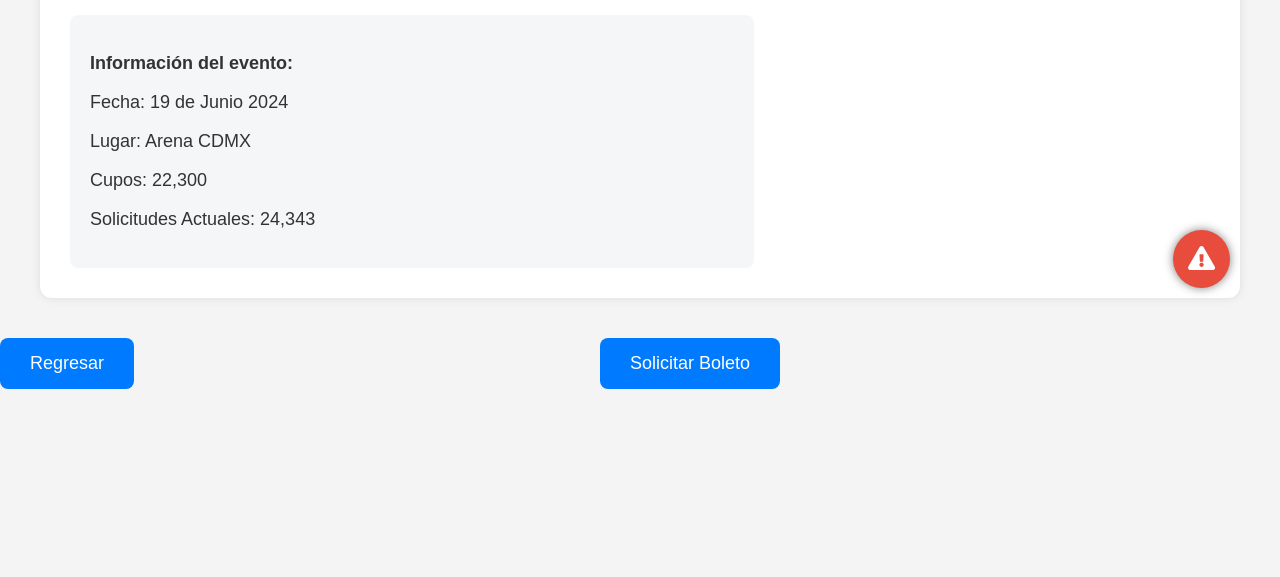
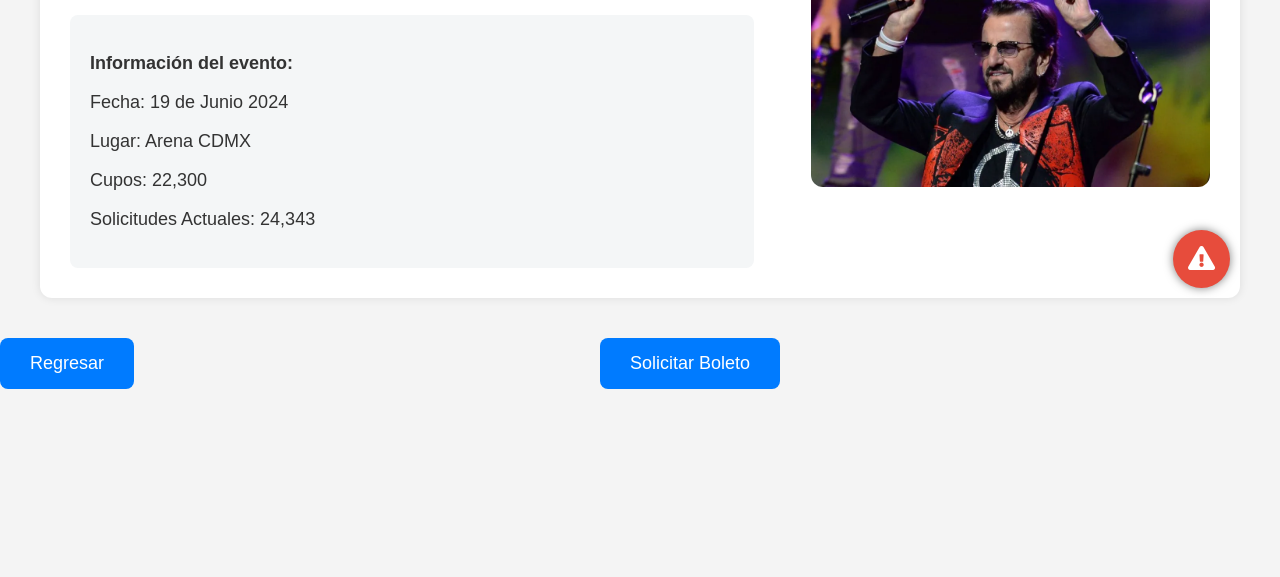
Before and after one commit to Sebastian010609/6IM7-Multicopy, a plain HTML site: page Ringo_Starr.html in a window 1280 px wide. Shown: the part 223-800 px from the top of the page. Drawn offline with Linux system fonts and the light colour scheme.

Commit message:
Update Ringo_Starr.html

```diff
--- a/Ringo_Starr.html
+++ b/Ringo_Starr.html
@@ -5,7 +5,7 @@
     <meta name="viewport" content="width=device-width, initial-scale=1.0">
     <title>Evento Detalles</title>
     <link rel="stylesheet" href="https://cdnjs.cloudflare.com/ajax/libs/font-awesome/5.15.1/css/all.min.css">
-    <link rel="icon" href="../assets/img/Logotipo_Final.png" type="image/x-icon">
+    <link rel="icon" href="Logotipo_Final.png" type="image/x-icon">
     <style>
         /* General styles */
         body, html {
@@ -314,7 +314,7 @@
                 </div>
             </div>
             <div class="event-image">
-                <img src="../assets/img/Ringo_Starr.webp" alt="Evento Imagen">
+                <img src="Ringo_Starr.webp" alt="Evento Imagen">
             </div>
             <div class="warning-icon" id="warningIcon">
                 <i class="fas fa-exclamation-triangle"></i>
```
